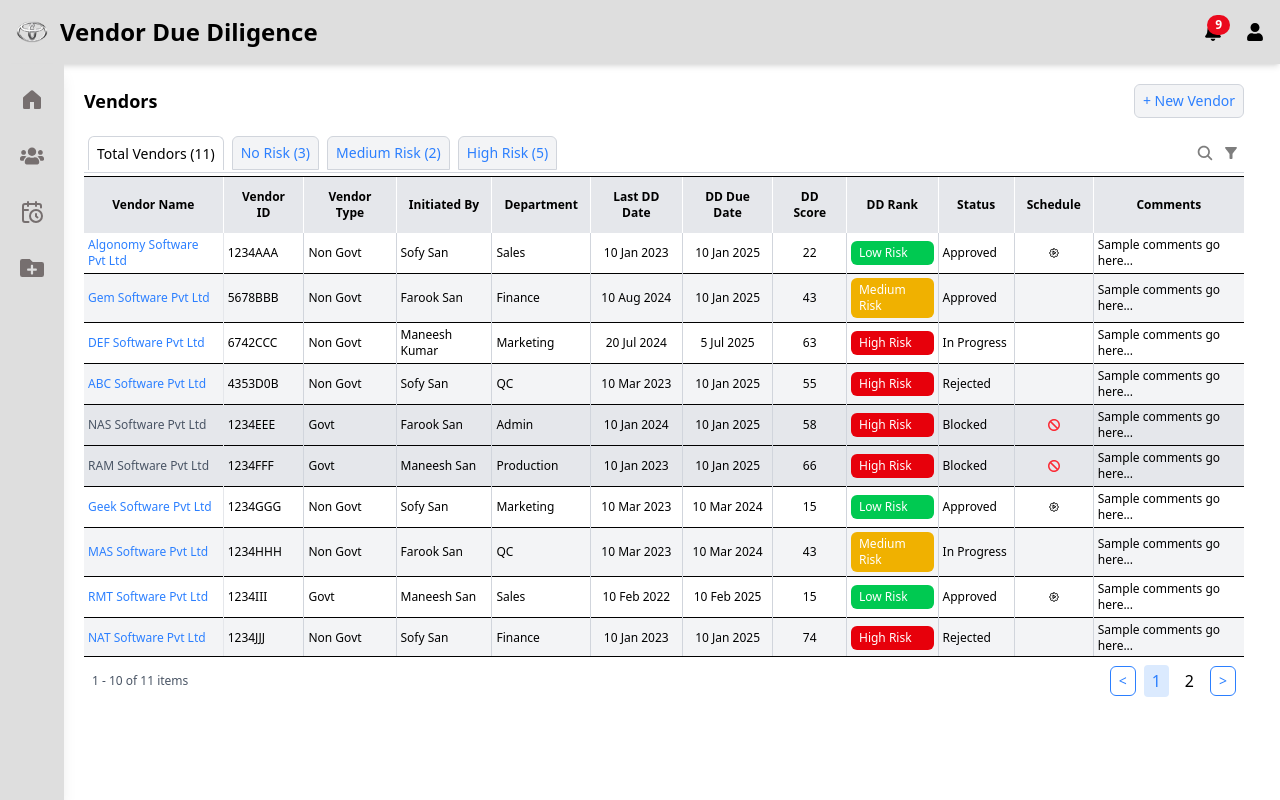
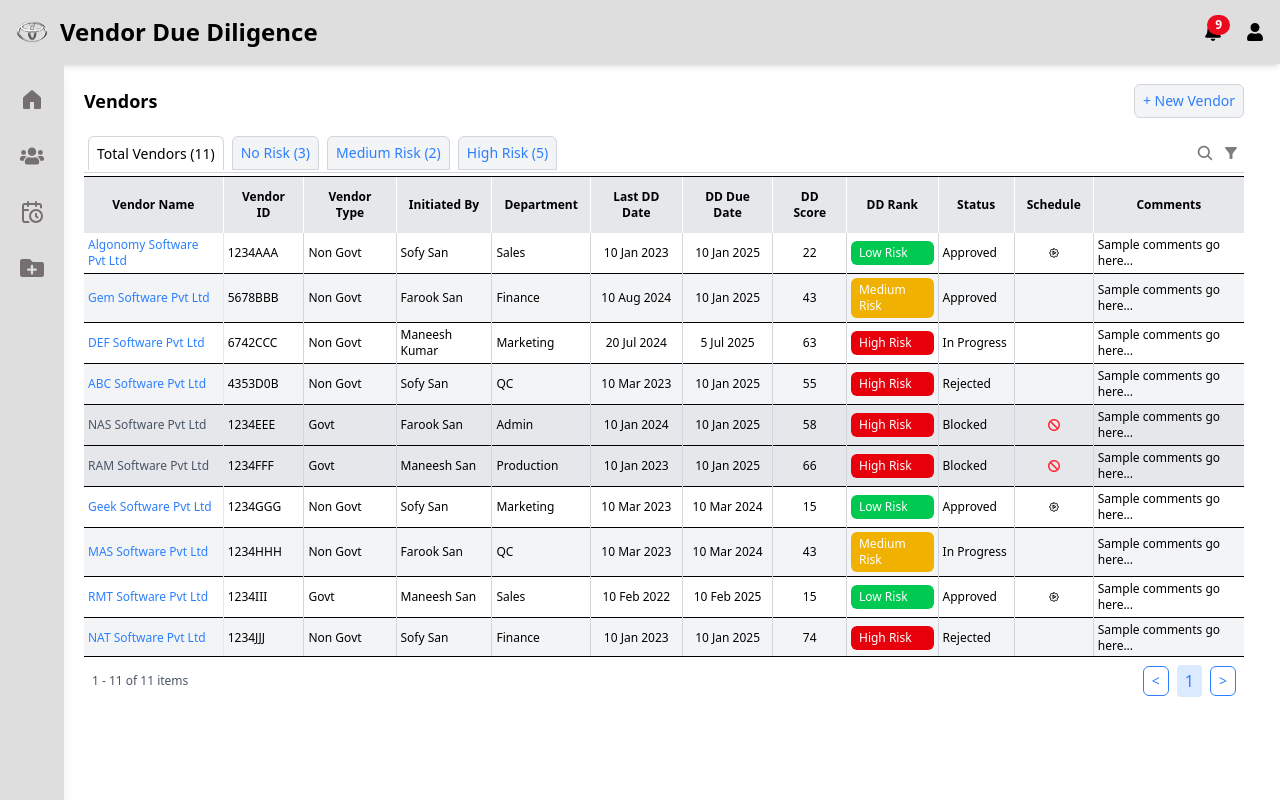
Before and after one commit to AkashKankara/vdd, a Next.js app: page /vendors in a window 1280 px wide. Built offline with nearby package versions, Linux system fonts and the light colour scheme.

Commit message:
Update vendors page

```diff
--- a/src/app/vendors/page.tsx
+++ b/src/app/vendors/page.tsx
@@ -230,7 +230,7 @@ const applyFilters = () => {
 };
 
 //PaginationNoChange
-const itemsPerPage = 10 // Limit the view to 100 vendors per page
+const itemsPerPage = 100 // Limit the view to 100 vendors per page
 const [currentPage, setCurrentPage] = useState(1);
 const totalPages = Math.ceil(filteredVendors.length / itemsPerPage);
 useEffect(() => {
```
